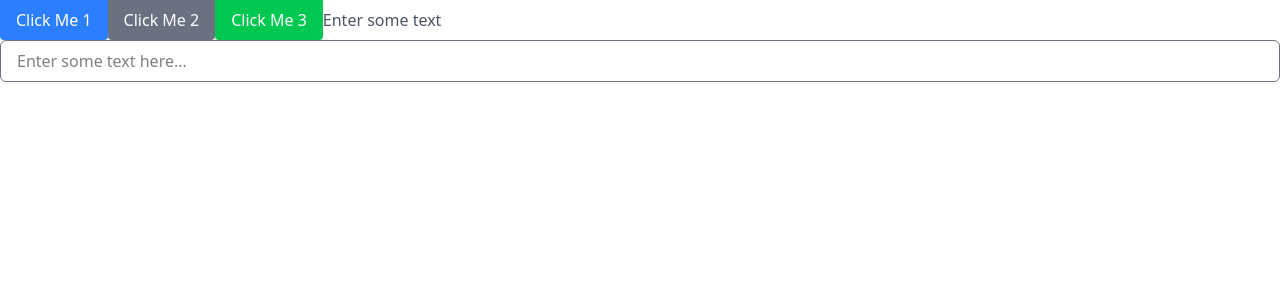
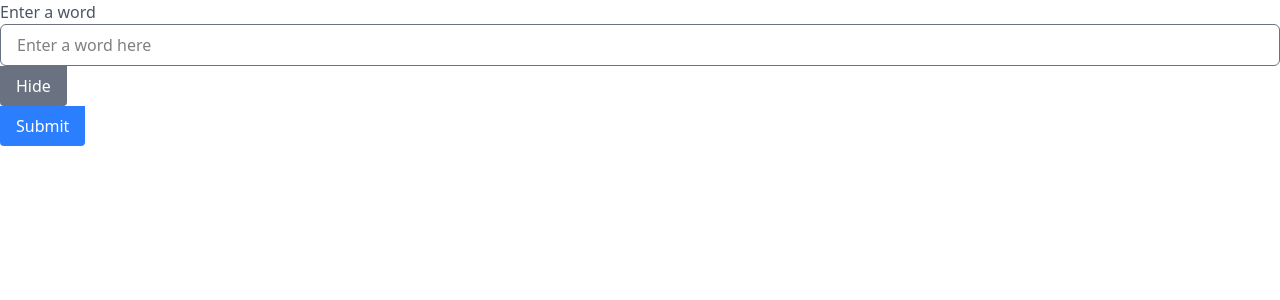
Before and after one commit to MukeshRawatMkR/Front-End-Using-React, a React (Vite) app in the folder HangMan/: page / in a window 1280 px wide. Shown: the top 300 px of the page. Built offline with nearby package versions, Linux system fonts and the light colour scheme.

Commit message:
Added state variable

```diff
--- a/HangMan/src/App.jsx
+++ b/HangMan/src/App.jsx
@@ -1,16 +1,11 @@
 import "./App.css";
-import Button from "./components/Button/Button";
-import TextInput from "./components/TextInput/TextInput";
-// import React from "react";
-
+import TextInputFormContainer from "./components/TextInputForm/TextInputFormContainer";
 function App() {
   return (
     <div>
-      <Button text="Click Me 1"  onClickHandler={() => console.log("Clicked 1!")} styleType="primary" />
-      <Button text="Click Me 2" onClickHandler={() => console.log("Clicked 2!")} />
-      <Button text="Click Me 3" onClickHandler={() => console.log("Clicked 3!")} styleType="success" />
+      <TextInputFormContainer />
 
-        <TextInput label="Enter some text" placeholder="Enter some text here..." onChangeHandler={(e) => console.log(e.target.value)} />
+
     </div>
   );
 }
--- a/HangMan/src/components/Button/Button.jsx
+++ b/HangMan/src/components/Button/Button.jsx
@@ -1,8 +1,12 @@
 import getStyle from "./getButtonStyling";
 
-function Button({ text, onClickHandler, styleType='default' }) {
+function Button({ text, onClickHandler, styleType='primary', type="button" }) {
   return(
-  <button onClick={onClickHandler} className={`px-4 py-2 rounded-b-sm ${getStyle(styleType)}`}>{text}</button>
+  <button onClick={onClickHandler}
+   className={`px-4 py-2 rounded-b-sm ${getStyle(styleType)}`}
+   type={type}
+   >
+    {text}</button>
   );
 }
 
--- /dev/null
+++ b/HangMan/src/components/TextInputForm/TextInputForm.jsx
@@ -0,0 +1,31 @@
+import TextInput from "../TextInput/TextInput";
+import Button from "../Button/Button";
+
+function TextInputForm({inputType, handleFormSubmit, handleTextInputChange , handleShowHideClick}) {
+
+
+  return (
+    <form onSubmit={handleFormSubmit}>
+      <div>
+        <TextInput
+          type={inputType}
+          label="Enter a word"
+          placeholder="Enter a word here"
+          onChangeHandler={handleTextInputChange}
+        />
+      </div>
+      <div>
+        <Button
+          styleType="warning"
+          text={inputType === "text" ? "Hide" : "Show"}
+          onClickHandler={handleShowHideClick}
+        />
+      </div>
+
+      <div>
+        <Button type="submit" styleType="primary" text="Submit" />
+      </div>
+    </form>
+  );
+}
+export default TextInputForm;
--- /dev/null
+++ b/HangMan/src/components/TextInputForm/TextInputFormContainer.jsx
@@ -0,0 +1,35 @@
+import TextInputForm from "./TextInputForm";
+import { useState } from "react";
+
+//container component
+function TextInputFormContainer() {
+  const [inputType, setInputType] = useState("text");
+
+  function handleFormSubmit(e) {
+    e.preventDefault();
+    console.log("Form Submitted!");
+  }
+  function handleTextInputChange(e) {
+    console.log("value changed!");
+    console.log(e.target.value);
+  }
+  function handleShowHideClick() {
+    if (inputType === "text") {
+      setInputType("password");
+    } else {
+      setInputType("text");
+    }
+  }
+
+  //return presenter component
+  return (
+    <TextInputForm
+      inputType={inputType}
+      handleShowHideClick={handleShowHideClick}
+      handleFormSubmit={handleFormSubmit}
+      handleTextInputChange={handleTextInputChange}
+    />
+  );
+}
+
+export default TextInputFormContainer;
```
Also changed, not shown: 2 other files (tests, documents, lock files or other folders).
